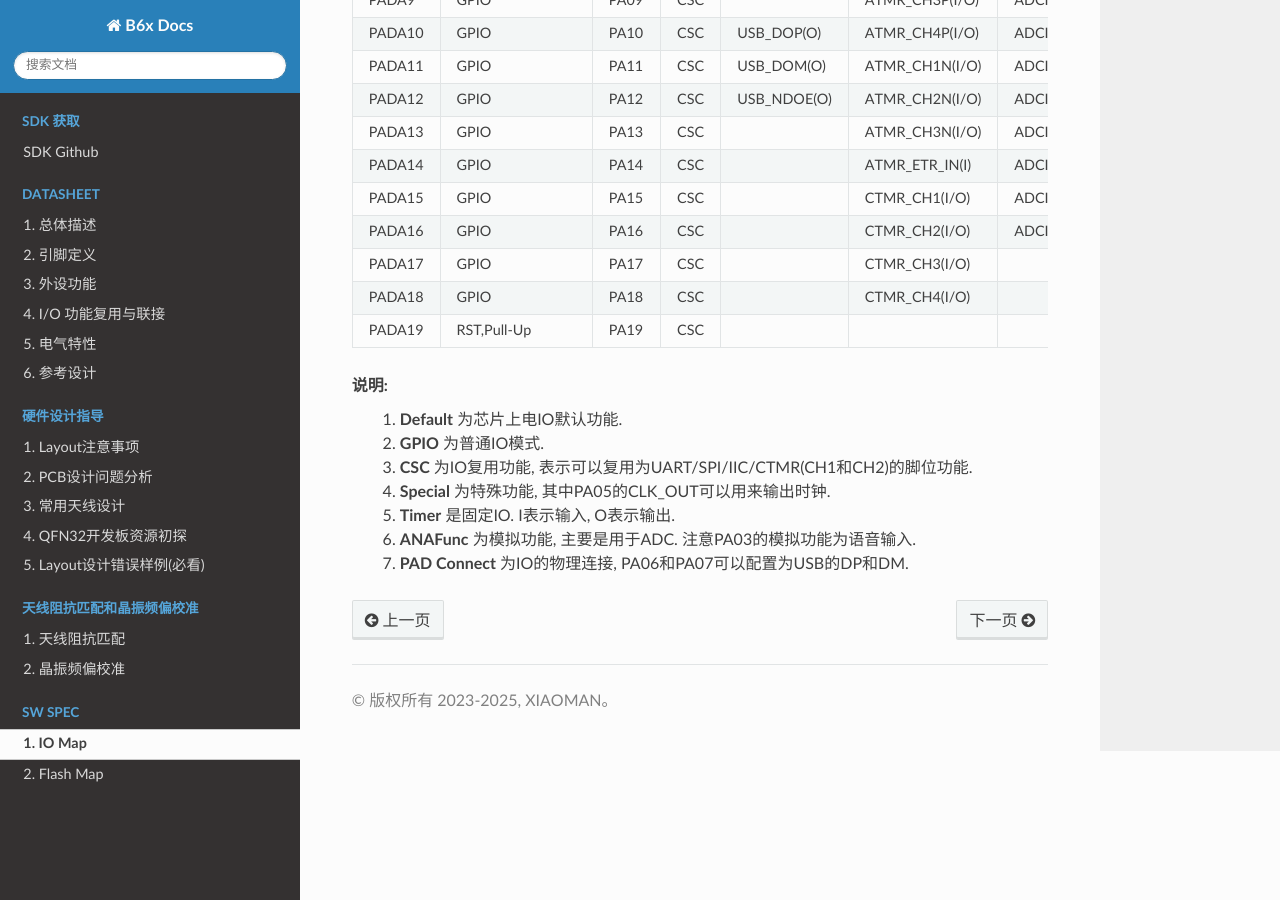
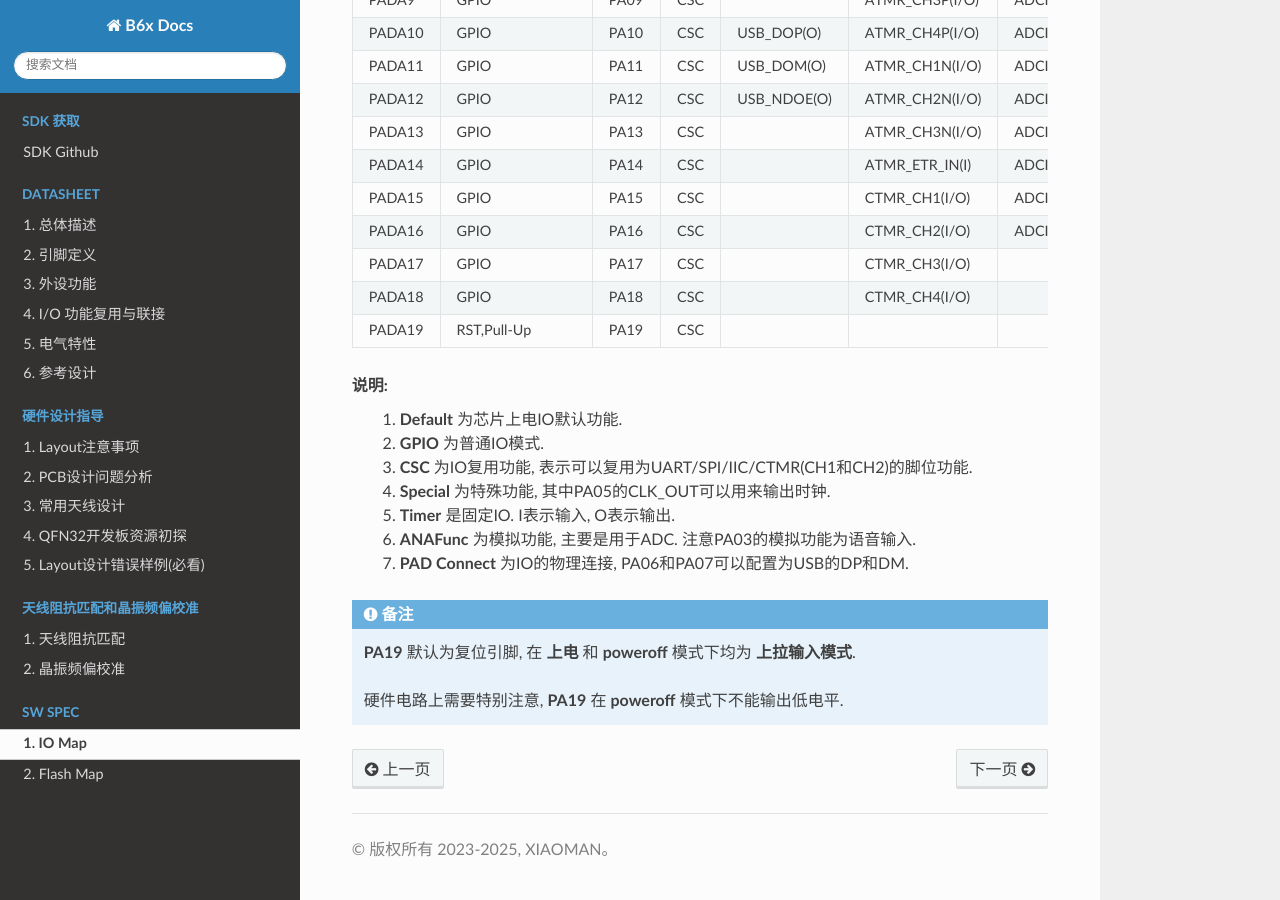
Before and after one commit to XM-WangQiang/BxDocs, a Sphinx documentation site: the page built from source/software/io_map.rst, in a window 1280 px wide and 900 px high, scrolled down 511 px. Built offline with Sphinx 7.4.7 and the Read the Docs theme 3.1.0, drawn with Linux system fonts in a browser that asks for light colours.

```diff
--- a/source/software/io_map.rst
+++ b/source/software/io_map.rst
@@ -34,3 +34,8 @@ PADA19 RST,Pull-Up     PA19   CSC
     #. **Timer** 是固定IO. I表示输入, O表示输出.
     #. **ANAFunc** 为模拟功能, 主要是用于ADC. 注意PA03的模拟功能为语音输入.
     #. **PAD Connect** 为IO的物理连接, PA06和PA07可以配置为USB的DP和DM.
+
+.. note::
+   **PA19** 默认为复位引脚, 在 **上电** 和 **poweroff** 模式下均为 **上拉输入模式**.
+
+   硬件电路上需要特别注意, **PA19** 在 **poweroff** 模式下不能输出低电平.
```
